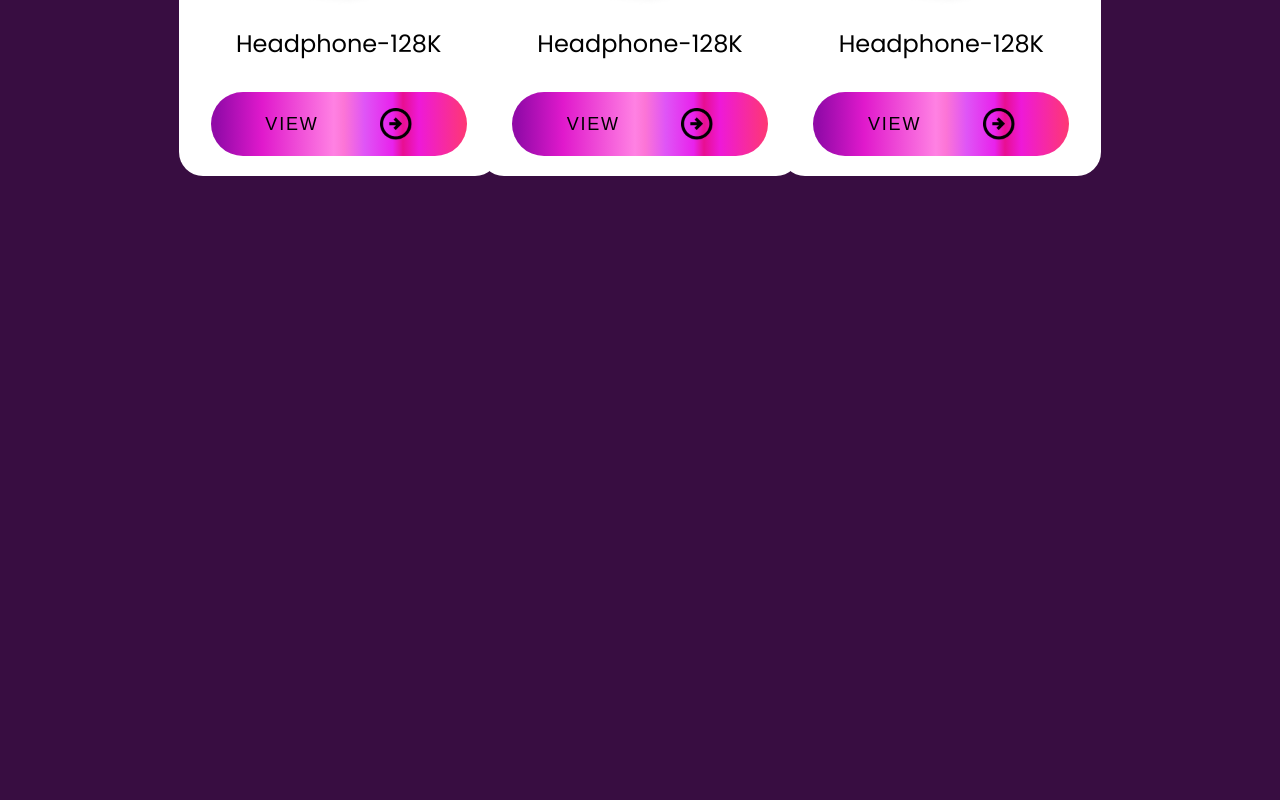
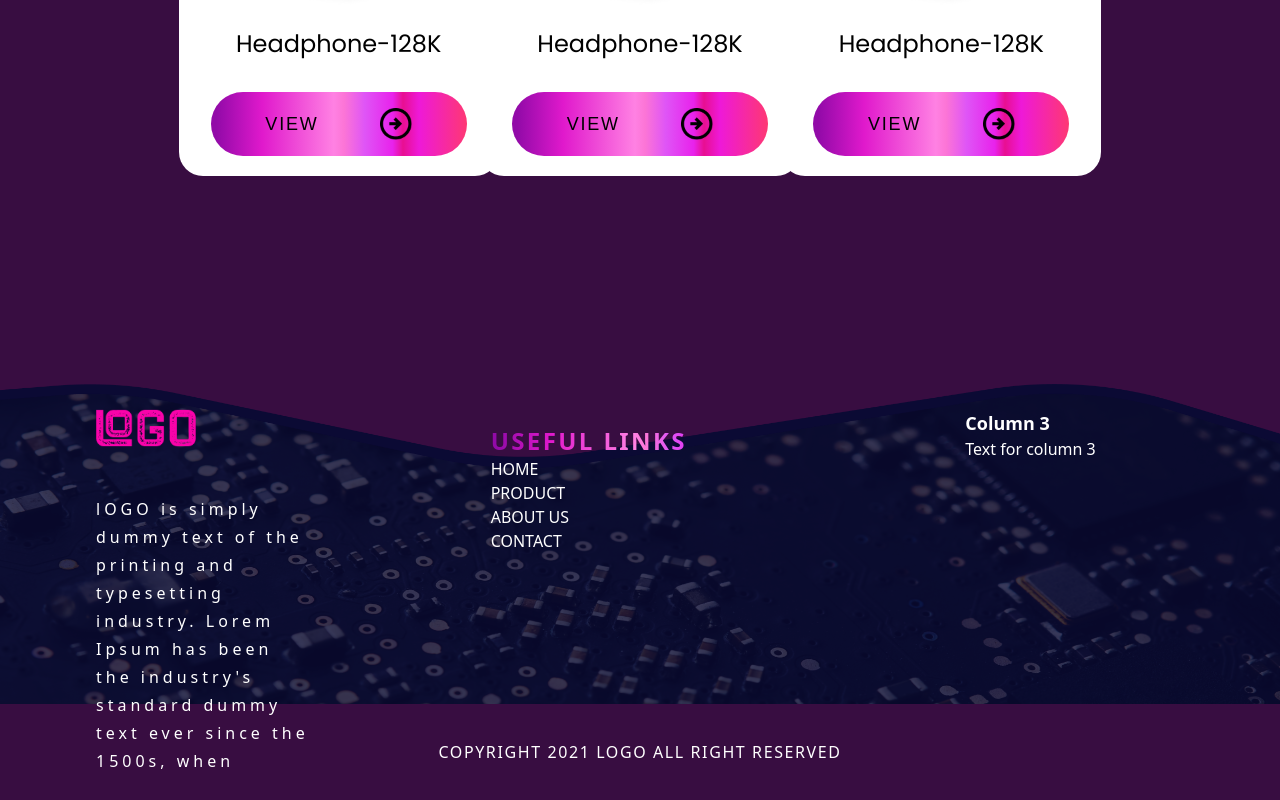
Before and after one commit to sabin-thapa/logo-electronics-nextjs, a Next.js app: page /home in a window 1280 px wide. Shown: the part 2189-2989 px from the top of the page. Before the commit the page ends 2573 px from the top, so only its background shows below. Built offline with nearby package versions, Linux system fonts and the light colour scheme; a web font is replaced by a local one.

Commit message:
feat: add footer
add footer with background and overlay images along with a 3 column layout to includ information

```diff
--- /dev/null
+++ b/src/components/Footer.tsx
@@ -0,0 +1,64 @@
+import Image from "next/image";
+import styles from "@/styles/Footer.module.css";
+import classNames from "classnames";
+import SubHeader from "./SubHeader";
+
+const Footer = () => {
+  return (
+    <div className="relative">
+      <div className={styles.footer_image_section}>
+        <Image
+          className={classNames(styles.footer_image, styles.overlay_image)}
+          src="/assets/footer_bg_overlay.png"
+          alt="Image 1"
+          width={800}
+          height={600}
+        />
+        <Image
+          className={styles.footer_image}
+          src="/assets/footer_bg.png"
+          alt="Image 2"
+          width={800}
+          height={600}
+        />
+      </div>
+
+      <div className="absolute inset-0 flex flex-col justify-center">
+        <div className="grid grid-cols-3 justify-around gap-36 place-ite">
+          <div className="text-white mx-4 flex-grow pl-20">
+            <Image
+              src="/assets/main_logo.png"
+              width={100}
+              height={100}
+              alt="Logo of Logo Electronics"
+              priority={true}
+            />
+
+            <p className="font-poppins mt-12 font-normal tracking-[0.25em] leading-7">
+              lOGO is simply dummy text of the printing and typesetting
+              industry. Lorem Ipsum has been the industry&#39;s standard dummy
+              text ever since the 1500s, when
+            </p>
+          </div>
+          <div className="text-white mx-4 flex-grow">
+            <SubHeader text="Useful Links" className="mt-4" />
+            <h1 className="uppercase font-poppins">Home</h1>
+            <h1 className="uppercase font-poppins">Product</h1>
+            <h1 className="uppercase font-poppins">About us</h1>
+            <h1 className="uppercase font-poppins">contact</h1>
+          </div>
+          <div className="text-white mx-4 flex-grow">
+            <h3 className="text-lg font-semibold">Column 3</h3>
+            <p>Text for column 3</p>
+          </div>
+        </div>
+      </div>
+
+      <div className="copyrights_section flex min-h-[6rem] tracking-widest uppercase font-poppins text-center text-white justify-center items-center">
+        <p>Copyright 2021 lOGO ALL RIGHT RESERVED </p>
+      </div>
+    </div>
+  );
+};
+
+export default Footer;
--- a/src/components/Layout.tsx
+++ b/src/components/Layout.tsx
@@ -1,5 +1,6 @@
 import React from "react";
 import NavBar from "./NavBar";
+import Footer from "./Footer";
 
 type LayoutProps = {
   children: React.ReactNode;
@@ -10,6 +11,7 @@ export default function Layout({ children }: LayoutProps) {
     <>
       <NavBar />
       {children}
+      <Footer />
     </>
   );
 }
--- a/src/pages/home.tsx
+++ b/src/pages/home.tsx
@@ -5,10 +5,14 @@ import Card from "@/components/Card";
 import classNames from "classnames";
 import TitleText from "@/components/TitleText";
 import ProductCard from "@/components/ProductCard";
+import Head from "next/head";
 
 const Home = () => {
   return (
     <>
+      <Head>
+        <title> Home | Logo Electronics</title>
+      </Head>
       <div className="main-bg-wrapper">
         <TitleText text="Logo Electronics" />
         <div className="flex items-center justify-center text-center py-4 pt-8">
--- /dev/null
+++ b/src/styles/Footer.module.css
@@ -0,0 +1,36 @@
+.footer_image_section {
+  width: 100vw;
+  height: 40vh;
+  position: relative;
+}
+
+.footer_image_section .footer_image {
+  width: 100%;
+  height: 100%;
+}
+
+.overlay_image {
+  position: absolute;
+  top: 0;
+  left: 0;
+  opacity: 0.2;
+  /* filter: blur(2px); */
+}
+
+.gradient_font {
+  background: linear-gradient(
+    90deg,
+    #920aa8 2%,
+    #e019cc 20%,
+    #ff81e3 48%,
+    #fc75d6 52%,
+    #df55f6 60%,
+    #e822ec 71%,
+    #e80f91 75%,
+    #ee19d8 81.25%,
+    #f323b7 87.5%,
+    #fe3873 100%
+  );
+  -webkit-background-clip: text;
+  -webkit-text-fill-color: transparent;
+}
--- a/src/styles/globals.css
+++ b/src/styles/globals.css
@@ -9,12 +9,12 @@
 }
 
 body {
-  background-color: #380D41;
+  background-color: #380d41;
 }
 
 .main-bg-wrapper {
   width: 100%;
   height: 100vh;
-  background-image: url('/assets/main_bg.png');
+  background-image: url("/assets/main_bg.png");
   background-repeat: no-repeat;
 }
```
Also changed, not shown: src/components/NavBar.tsx (+20 -14 lines), public/assets/footer_bg.png (added), public/assets/footer_bg_overlay.png (added).
